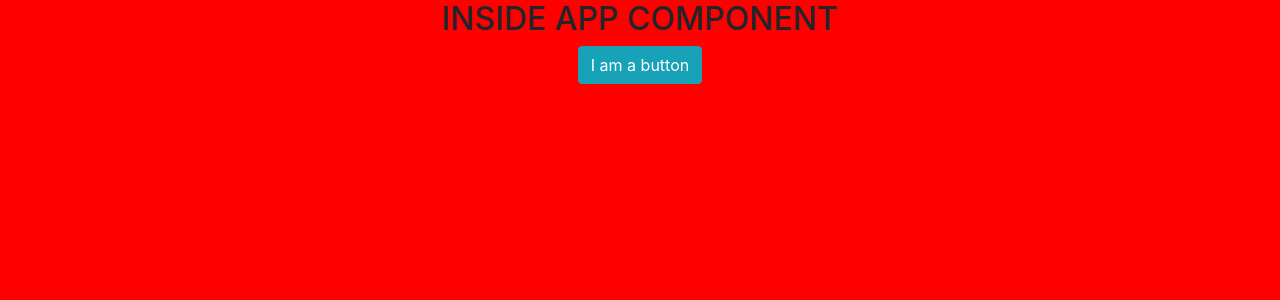
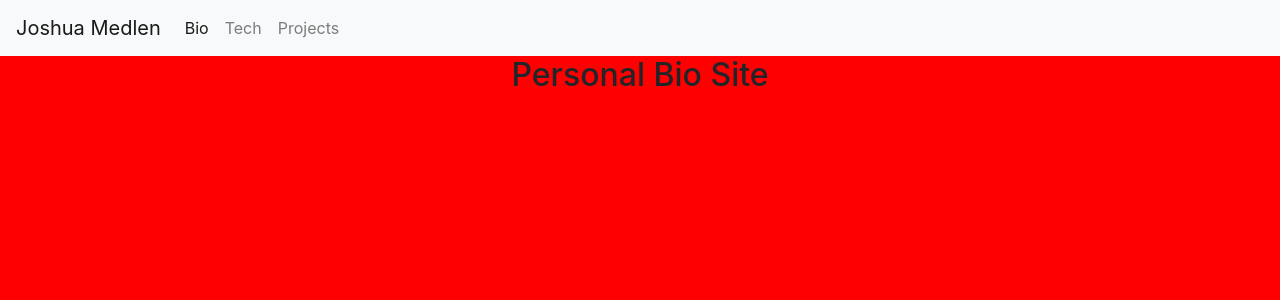
Before and after one commit to medlenmage/react-personal-bio, a React (Create React App) app: page / in a window 1280 px wide. Shown: the top 300 px of the page. Built offline with nearby package versions, Linux system fonts and the light colour scheme; the HTML template or start-up script is replaced by a standard one.

Commit message:
added basic navbar. added other page(bio, tech, and projects) components.

```diff
--- a/src/App/App.js
+++ b/src/App/App.js
@@ -1,12 +1,13 @@
 import React from 'react';
 import './App.scss';
+import MyNavbar from '../components/pages/MyNavbar/MyNavbar';
 
 class App extends React.Component {
   render() {
     return (
       <div className="App">
-        <h2>INSIDE APP COMPONENT</h2>
-        <button className="btn btn-info">I am a button</button>
+        <MyNavbar />
+        <h2>Personal Bio Site</h2>
       </div>
     );
   }
--- /dev/null
+++ b/src/components/pages/MyNavbar/MyNavbar.js
@@ -0,0 +1,38 @@
+import React from 'react';
+
+class MyNavbar extends React.Component {
+  render() {
+    return (
+      <nav className="navbar navbar-expand-lg navbar-light bg-light">
+        <a className="navbar-brand" href="h">Joshua Medlen</a>
+        <button
+        className="navbar-toggler"
+        type="button"
+        data-toggle="collapse"
+        data-target="#navbarSupportedContent"
+        aria-controls="navbarSupportedContent"
+        aria-expanded="false"
+        aria-label="Toggle navigation"
+        >
+          <span className="navbar-toggler-icon"></span>
+        </button>
+
+        <div className="collapse navbar-collapse" id="navbarSupportedContent">
+          <ul className="navbar-nav mr-auto">
+            <li className="nav-item active">
+              <a className="nav-link" href="h">Bio<span className="sr-only">(current)</span></a>
+            </li>
+            <li className="nav-item">
+              <a className="nav-link" href="h">Tech</a>
+            </li>
+            <li className="nav-item">
+              <a className="nav-link" href="h">Projects</a>
+            </li>
+          </ul>
+        </div>
+      </nav>
+    );
+  }
+}
+
+export default MyNavbar;
```
Also changed, not shown: src/components/pages/BioPage/BioPage.js (added), src/components/pages/MyFooter/MyFooter.js (added), src/components/pages/ProjectsPage/ProjectsPage.js (added), src/components/pages/TechPage/TechPage.js (added).
